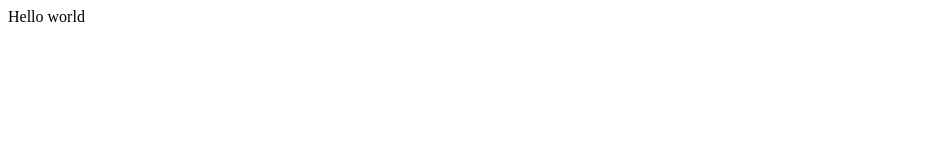
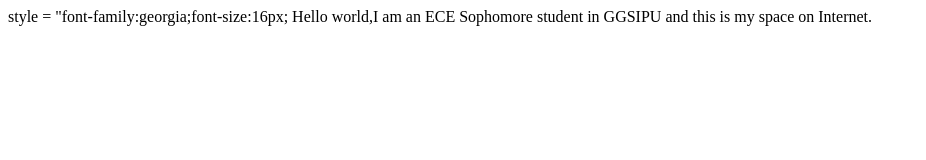
Before and after one commit to vkassingh/vkassingh.github.io, a plain HTML site: page index.html in a window 1280 px wide. Shown: the whole page, without its empty margins (0-926 px from the left). Drawn offline with Linux system fonts and the light colour scheme.

Commit message:
Update index.html

```diff
--- a/index.html
+++ b/index.html
@@ -1,6 +1,7 @@
 <html>
-<header><title>This is title</title></header>
+<header><title>Vikas Singh</title></header>
 <body>
-Hello world
+<p> style = "font-family:georgia;font-size:16px;
+  Hello world,I am an ECE Sophomore student in GGSIPU and this is my space on Internet.</p>
 </body>
 </html>
```
